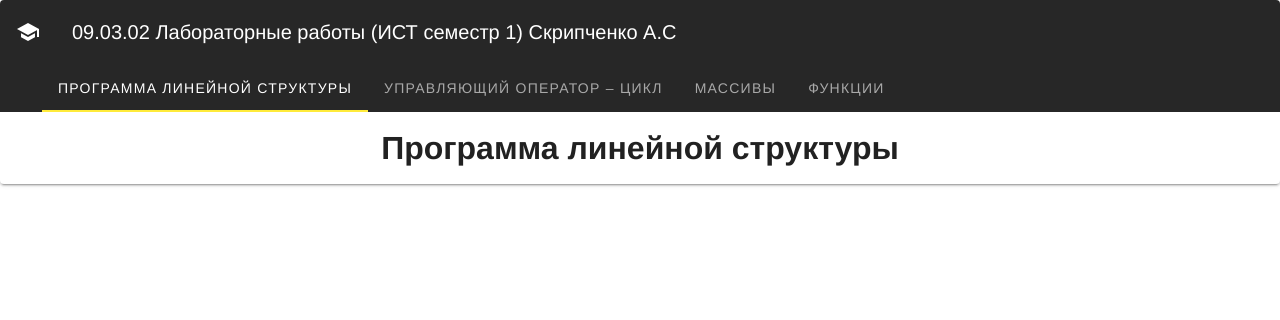
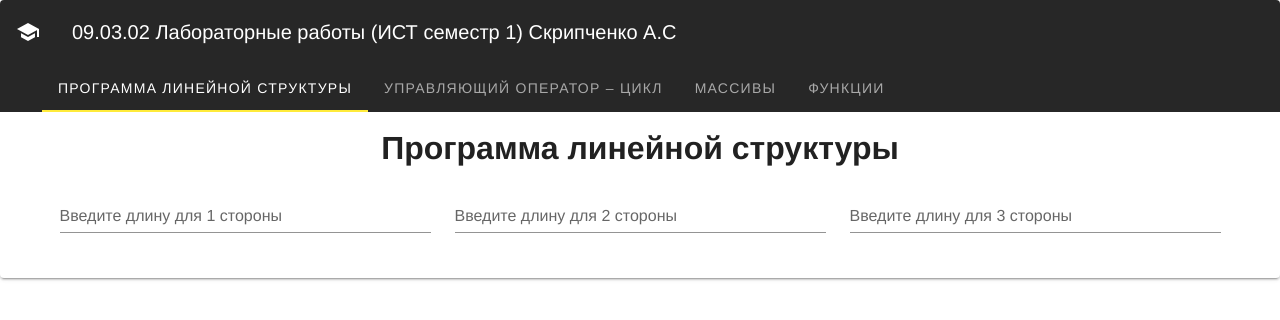
Before and after one commit to antongospod/laboratory-works, a Vue app: page / in a window 1280 px wide. Shown: the top 320 px of the page. Built offline with nearby package versions, Linux system fonts and the light colour scheme.

Commit message:
add first task

```diff
--- a/src/views/TheLinearStructureProgram.vue
+++ b/src/views/TheLinearStructureProgram.vue
@@ -1,11 +1,70 @@
 <template>
   <div class="home">
     <h1>Программа линейной структуры</h1>
+
+    <v-form v-model="valid">
+      <v-container>
+        <v-row>
+          <v-col
+                  cols="12"
+                  md="4"
+          >
+            <v-text-field
+                    v-model="len1"
+                    :rules="lenRules"
+                    label="Введите длину для 1 стороны"
+                    required
+            ></v-text-field>
+          </v-col>
+          <v-col
+                  cols="12"
+                  md="4"
+          >
+            <v-text-field
+                    v-model="len2"
+                    :rules="lenRules"
+                    label="Введите длину для 2 стороны"
+                    required
+            ></v-text-field>
+          </v-col>
+          <v-col
+                  cols="12"
+                  md="4"
+          >
+            <v-text-field
+                    v-model="len3"
+                    :rules="lenRules"
+                    label="Введите длину для 3 стороны"
+                    required
+            ></v-text-field>
+          </v-col>
+        </v-row>
+        <v-card-title v-if="len1 && len2 && len3">
+          Площадь треугольника: {{square}}
+        </v-card-title>
+      </v-container>
+    </v-form>
   </div>
 </template>
 
 <script>
 export default {
-  name: "TheLinearStructureProgram"
+  name: "TheLinearStructureProgram",
+  data: () => ({
+    valid: false,
+    len1: '',
+    len2: '',
+    len3: '',
+    lenRules: [
+      v => !!v || 'Поле является обязательным'
+    ],
+  }),
+  computed: {
+    square: function () {
+      let semiPerimeter = (this.len1 + this.len2 + this.len3) * 0.5;
+      let result = Math.sqrt(semiPerimeter * (semiPerimeter - this.len1) * (semiPerimeter - this.len2) * (semiPerimeter - this.len3));
+      return result
+    }
+    }
 };
 </script>
```
